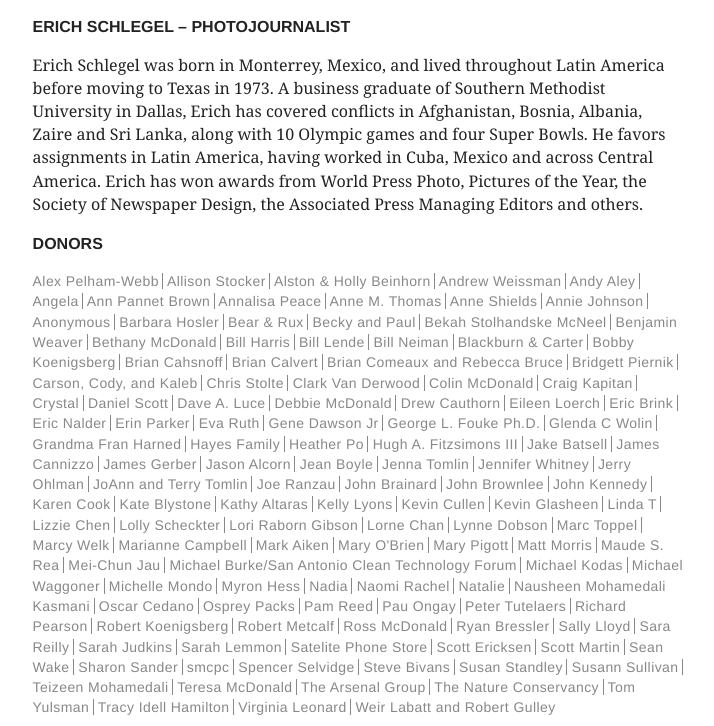
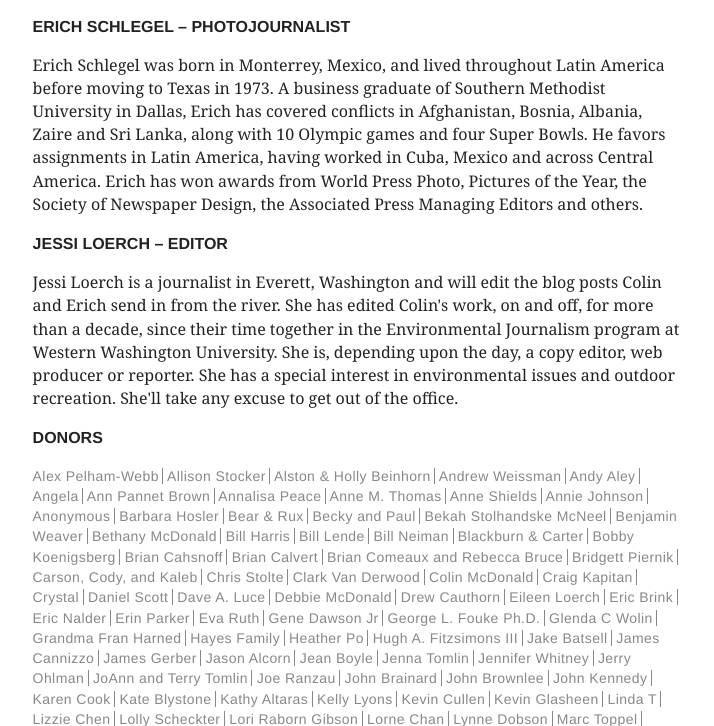
Before and after one commit to texastribune/riogrande.texastribune.org, a Django app: page /about/ in a window 1280 px wide. Shown: the part 939-1665 px from the top of the page, without its empty margins (281-995 px from the left). Run offline with Django 3.2, Linux system fonts and the light colour scheme; style sheets or scripts are compiled from the project's sources; some libraries are stand-ins or nearby versions.

Commit message:
Add Jessi bio

```diff
--- a/riogrande/templates/about.html
+++ b/riogrande/templates/about.html
@@ -22,6 +22,10 @@
     <p class="subhead">Erich Schlegel – Photojournalist</p>
 
     <p>Erich Schlegel was born in Monterrey, Mexico, and lived throughout Latin America before moving to Texas in 1973. A business graduate of Southern Methodist University in Dallas, Erich has covered conflicts in Afghanistan, Bosnia, Albania, Zaire and Sri Lanka, along with 10 Olympic games and four Super Bowls. He favors assignments in Latin America, having worked in Cuba, Mexico and across Central America. Erich has won awards from World Press Photo, Pictures of the Year, the Society of Newspaper Design, the Associated Press Managing Editors and others.</p>
+
+    <p class="subhead">Jessi Loerch – Editor</p>
+
+    <p>Jessi Loerch is a journalist in Everett, Washington and will edit the blog posts Colin and Erich send in from the river. She has edited Colin's work, on and off, for more than a decade, since their time together in the Environmental Journalism program at Western Washington University. She is, depending upon the day, a copy editor, web producer or reporter. She has a special interest in environmental issues and outdoor recreation. She'll take any excuse to get out of the office.</p>
 
     <p class="subhead">Donors</p>
 
```
